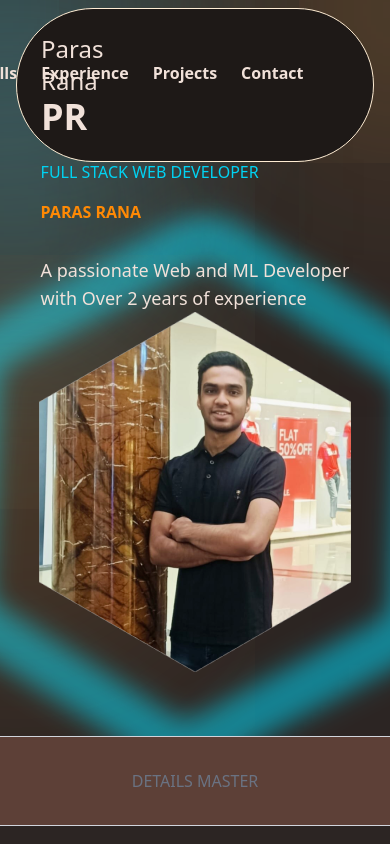
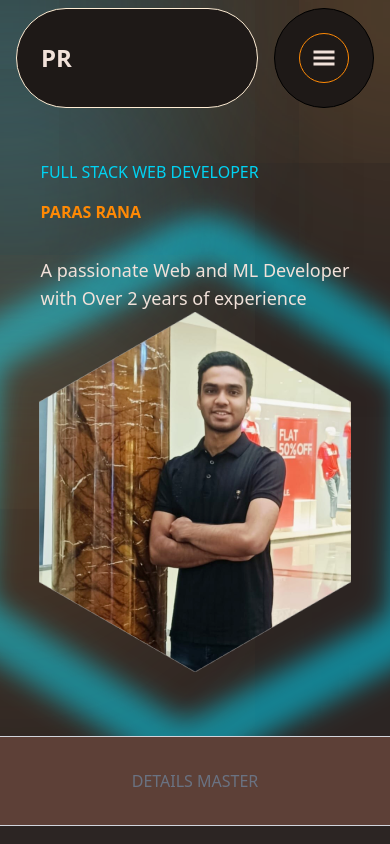
Before and after one commit to ParasRana123/Portfolio, a React (Vite) app: page / in a window 390 px wide. Shown: the top 844 px of the page. Built offline with nearby package versions, Linux system fonts and the light colour scheme.

Commit message:
Made responsive the Navbar and the footer sections

```diff
--- a/src/components/Navbar/NavbarBtn.jsx
+++ b/src/components/Navbar/NavbarBtn.jsx
@@ -4,7 +4,7 @@ import { LuArrowDownRight } from "react-icons/lu";
 function NavbarBtn() {
   return (
     <a href='#contact' className='px-4 py-2 rounded-full text-xl font-bold text-white border-cyan-100 border flex items-center gap-1 bg-gradient-to-r from-cyan-700 to-orange-500 hover:border-oorange-500 hover:scale-110  transition-all duration-500'>Hire Me
-    <div className='sm:hidden md:block'>
+    <div className='hidden md:flex'>
         <LuArrowDownRight />
     </div>
     </a>
--- a/src/components/Navbar/NavbarLinks.jsx
+++ b/src/components/Navbar/NavbarLinks.jsx
@@ -2,24 +2,36 @@ import React from 'react';
 import { Link } from 'react-scroll';
 
 const Links = [
-  {link: "About Me" , section: "about"},
-  {link: "Skills" , section: "skills"},
-  {link: "Experience" , section: "experience"},
-  {link: "Projects" , section: "projects"},
-  {link: "Contact" , section: "contact"}
-]
+  { link: "About Me", section: "about" },
+  { link: "Skills", section: "skills" },
+  { link: "Experience", section: "experience" },
+  { link: "Projects", section: "projects" },
+  { link: "Contact", section: "contact" }
+];
 
-function NavbarLinks() {
+function NavbarLinks({ menuOpen }) {
   return (
-    <ul className='flex gap-6 text-white font-bold text-center lg:flex-row sm:flex-col lg:relative sm:absolute sm:top-[120%] left-[50%] -translate-x-[50%] lg:text-md sm:text-xl sm:bg-[rgba(173,216,230,0.7)] sm:backdrop-blur-lg lg:bg-black sm:w-full py-4'>
-      {Links.map((link , index) => {
-        return <li key={index} className='group'>
-          <Link to={link.section} smooth={true} spy={true} duration={500} offset={-130} className='cursor-pointer text-white hover:text-cyan-300 transistion-all duration-500'>{link.link}</Link>
-          <div className='mx-auto bg-cyan-600 w-0 group-hover:w-full h-[1px] transistion-all duration-500'></div>
+    <ul className={`gap-6 text-white font-bold text-center
+      lg:flex lg:flex-row lg:relative lg:bg-black lg:top-0 lg:translate-x-0
+      ${menuOpen ? "flex" : "hidden"} flex-col absolute top-[120%] left-[50%] -translate-x-[50%]
+      text-xl bg-[rgba(173,216,230,0.7)] backdrop-blur-lg w-full py-4`}>
+      {Links.map((link, index) => (
+        <li key={index} className='group'>
+          <Link
+            to={link.section}
+            smooth={true}
+            spy={true}
+            duration={500}
+            offset={-130}
+            className='cursor-pointer text-white hover:text-cyan-300 transition-all duration-500'
+          >
+            {link.link}
+          </Link>
+          <div className='mx-auto bg-cyan-600 w-0 group-hover:w-full h-[1px] transition-all duration-500'></div>
         </li>
-      })}
+      ))}
     </ul>
-  )
+  );
 }
 
-export default NavbarLinks
+export default NavbarLinks;
--- a/src/components/Navbar/NavbarLogo.jsx
+++ b/src/components/Navbar/NavbarLogo.jsx
@@ -1,12 +1,12 @@
-import React from 'react'
+import React from 'react';
 
 function NavbarLogo() {
   return (
-    <div>
-      <h1 className='text-white text-2xl sm:hidden md:block'>Paras Rana</h1>
-      <h1 className='text-white font-special font-extrabold text-4xl sm:block md:hidden'>PR</h1>
+    <div className="text-white font-bold text-2xl cursor-pointer">
+      <span className="lg:hidden">PR</span> {/* Show only on small screens */}
+      <span className="hidden lg:inline">Paras Rana</span> {/* Show on large screens */}
     </div>
-  )
+  );
 }
 
-export default NavbarLogo
+export default NavbarLogo;
--- a/src/components/Navbar/NavbarMain.jsx
+++ b/src/components/Navbar/NavbarMain.jsx
@@ -1,31 +1,39 @@
-import React from 'react';
+import React, { useState } from 'react';
 import NavbarLogo from './NavbarLogo';
 import NavbarLinks from './NavbarLinks';
 import NavbarBtn from './NavbarBtn';
 import { GiHamburgerMenu } from "react-icons/gi";
-import { useState } from 'react';
 
 function NavbarMain() {
-  const [menuOpen , setMenuOpen] = useState(false)
+  const [menuOpen, setMenuOpen] = useState(false);
   const toggleMenu = () => {
     setMenuOpen(!menuOpen);
-  }
+  };
+
   return (
     <nav className='max-w-[1300px] mx-auto px-4 w-full fixed left-[50%] -translate-x-[50%] z-20 flex gap-4 mt-2'>
-        <div className='flex justify-between w-full mx-w-[1200px] mx-auto bg-black items-center p-6 rounded-r-full rounded-l-full border-[0.5px] border-orange-100'>
+      <div className='flex justify-between w-full bg-black items-center p-6 rounded-r-full rounded-l-full border-[0.5px] border-orange-100'>
         <NavbarLogo />
-            <div className={`${menuOpen ? "sm:block" : "sm:hidden"} lg:block`}>
-                <NavbarLinks />
+        <div className='hidden lg:block'>
+          <NavbarLinks menuOpen={true} />
         </div>
+        <div className='hidden lg:block'>
           <NavbarBtn />
         </div>
-        <div className='flex lg:hidden sm:block p-6 bg-black items-center justify-center rounded-full border-[0.5px]'>
+      </div>
+      {/* Hamburger for small screens */}
+      <div className='lg:hidden flex items-center p-6 bg-black rounded-full border-[0.5px]'>
         <button className='text-2xl p-3 border border-orange-400 rounded-full text-white' onClick={toggleMenu}>
           <GiHamburgerMenu />
         </button>
       </div>
+
+      {/* Mobile Nav Links when open */}
+      <div className='absolute top-[100%] w-full lg:hidden'>
+        <NavbarLinks menuOpen={menuOpen} />
+      </div>
     </nav>
-  )
+  );
 }
 
-export default NavbarMain
+export default NavbarMain;
--- a/src/components/footer/FooterMain.jsx
+++ b/src/components/footer/FooterMain.jsx
@@ -1,28 +1,44 @@
-import React from 'react'
+import React from 'react';
 
 const Links = [
-    {link: "About Me" , section: "about"},
-    {link: "Skills" , section: "skills"},
-    {link: "Experience" , section: "experience"},
-    {link: "Projects" , section: "projects"},
-    {link: "Contact" , section: "contact"}
-  ]
+  { link: "About Me", section: "about" },
+  { link: "Skills", section: "skills" },
+  { link: "Experience", section: "experience" },
+  { link: "Projects", section: "projects" },
+  { link: "Contact", section: "contact" }
+];
 
 const FooterMain = () => {
   return (
     <div className='px-4'>
+      {/* Divider Line */}
       <div className='w-full h-[1px] bg-[#9e9e9e] mt-24'></div>
-        <div className='md:flex sm:hidden justify-between mt-4 max-w-[1200px] mx-auto'>
+
+      {/* This section is hidden on small screens */}
+      <div className='md:flex hidden justify-between mt-4 max-w-[1200px] mx-auto'>
         <p className='text-3xl text-[#9e9e9e]'>Paras Rana</p>
         <ul className='flex gap-4 text-[#9e9e9e] text-xl'>
-                {Links.map((item , index) => {
-                    return <li key={index}><a href={`#${item.section}`}  className='hover:text-white transistion-all duration-500 cursor-pointer'>{item.link}</a></li>
+          {Links.map((item, index) => {
+            return (
+              <li key={index}>
+                <a
+                  href={`#${item.section}`}
+                  className='hover:text-white transition-all duration-500 cursor-pointer'
+                >
+                  {item.link}
+                </a>
+              </li>
+            );
           })}
         </ul>
       </div>
-        <p className='max-w-[1200px] mx-auto text-right mt-2 mb-12 text-sm text-gray-500'>© 2025 Paras | All Rights Reserved.</p>
+
+      {/* This section is always visible */}
+      <p className='max-w-[1200px] mx-auto text-right mt-2 mb-12 text-sm text-gray-500'>
+        © 2025 Paras | All Rights Reserved.
+      </p>
     </div>
-  )
-}
+  );
+};
 
-export default FooterMain
+export default FooterMain;
```
Lines whose indentation alone changed are shown as unchanged.
